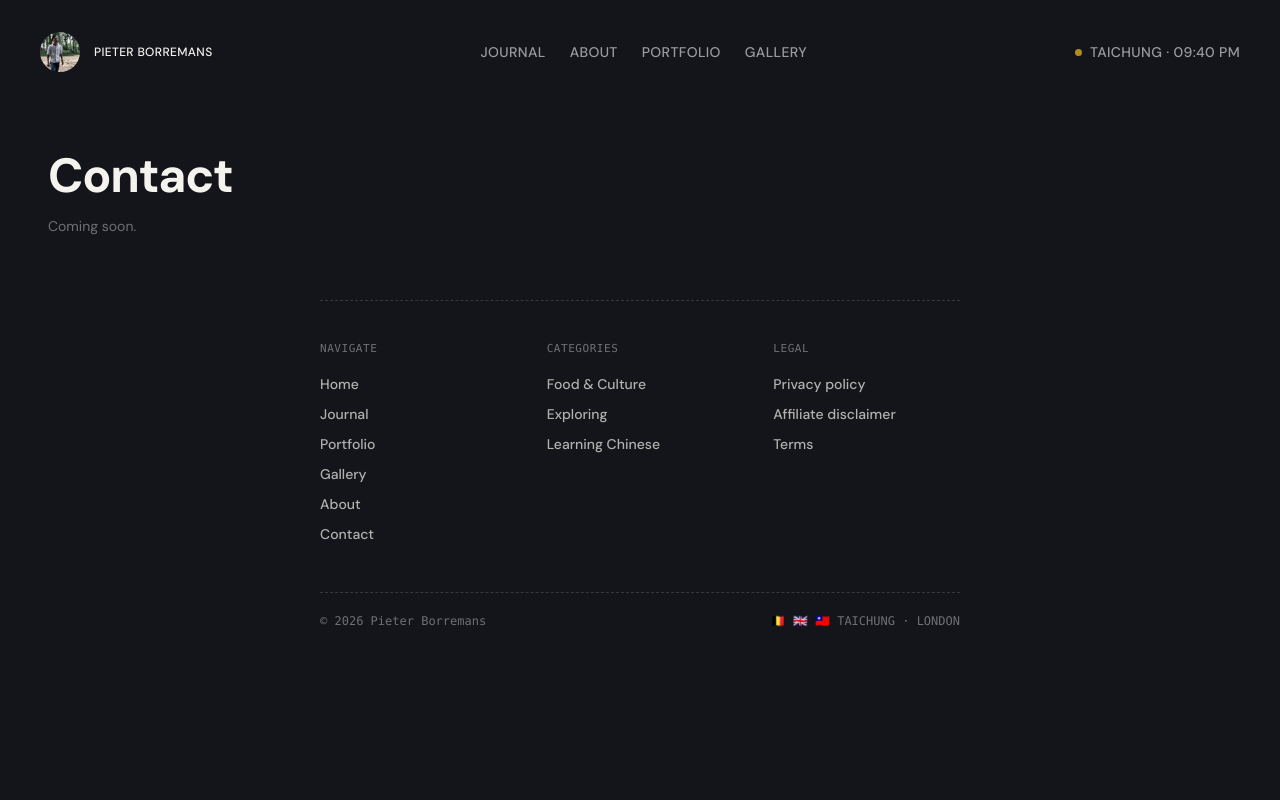
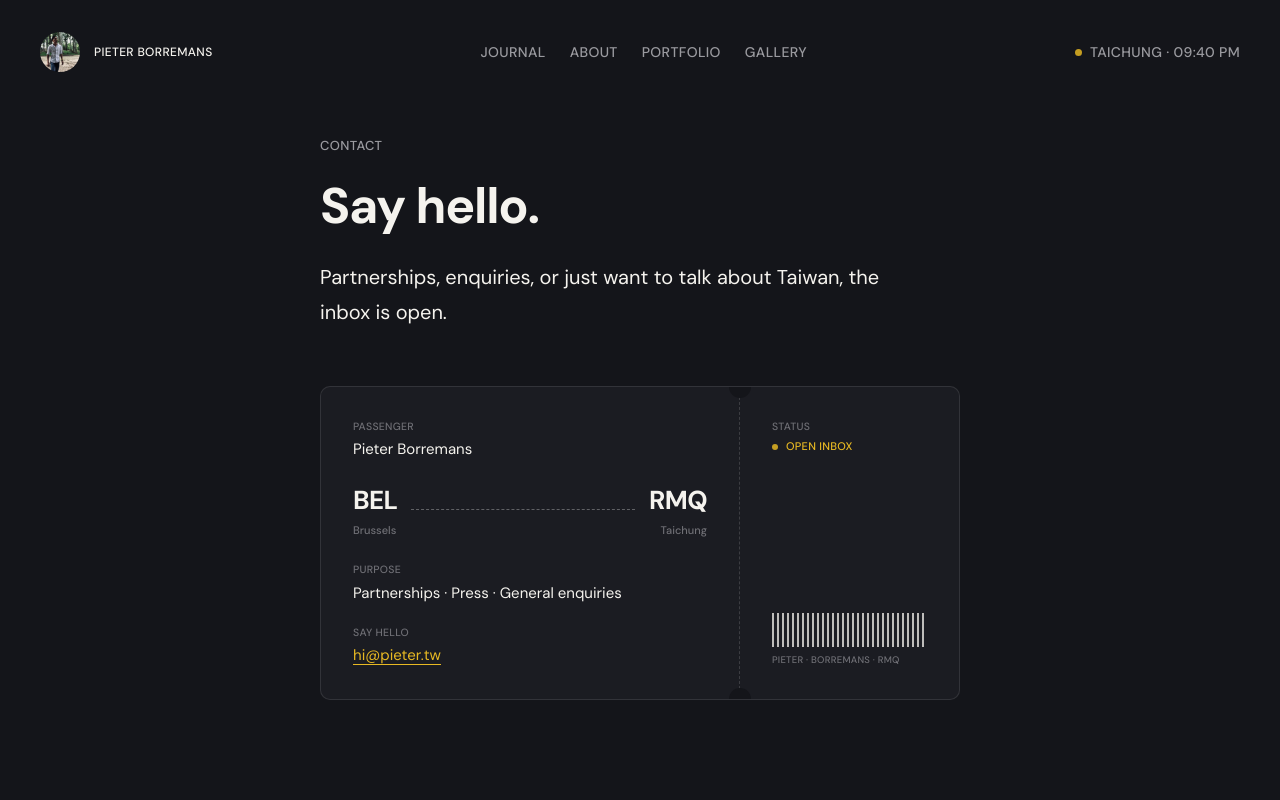
Before and after one commit to sillyledger/personal, a Next.js app: page /contact in a window 1280 px wide. Shown: the top 800 px of the page. Built offline with nearby package versions, Linux system fonts and the light colour scheme.

Commit message:
Update page.tsx

```diff
--- a/app/contact/page.tsx
+++ b/app/contact/page.tsx
@@ -1,9 +1,122 @@
-export default function Page() {
+import type { Metadata } from "next";
+
+export const metadata: Metadata = {
+  title: "Contact | Pieter Borremans",
+  description: "Get in touch — partnerships, press, or general enquiries.",
+};
+
+export default function ContactPage() {
   return (
-    <main className="px-12">
-      <div className="max-w-[1300px] mx-auto pt-20">
-        <h1 className="text-5xl font-bold tracking-tight text-ink">Contact</h1>
-        <p className="mt-4 text-faint text-sm">Coming soon.</p>
+    <main className="max-w-[720px] mx-auto px-10 pt-16 pb-24">
+      <style>{`
+        .pass-stub::before,
+        .pass-stub::after {
+          content: "";
+          position: absolute;
+          left: -11px;
+          width: 22px;
+          height: 22px;
+          border-radius: 50%;
+          background: #14151A;
+        }
+        .pass-stub::before { top: -11px; }
+        .pass-stub::after { bottom: -11px; }
+        .barcode {
+          height: 34px;
+          background: repeating-linear-gradient(
+            90deg,
+            #F5F3EE 0px,
+            #F5F3EE 2px,
+            transparent 2px,
+            transparent 5px
+          );
+          opacity: 0.75;
+        }
+      `}</style>
+
+      <div className="text-[13px] font-medium tracking-wide text-muted uppercase mb-5">
+        Contact
+      </div>
+
+      <h1 className="font-display font-bold text-[clamp(30px,4.6vw,50px)] leading-[1.2] tracking-tight text-ink max-w-[560px]">
+        Say hello.
+      </h1>
+
+      <p className="mt-6 text-body text-ink max-w-[560px]">
+        Partnerships, enquiries, or just want to talk about Taiwan, the
+        inbox is open.
+      </p>
+
+      {/* ---------- boarding pass ---------- */}
+      <div className="mt-14 flex flex-col sm:flex-row border border-white/10 rounded-[10px] bg-card overflow-hidden">
+        <div className="flex-1 p-8">
+          <div className="mb-5">
+            <div className="text-[10.5px] font-medium tracking-wide uppercase text-faint">
+              Passenger
+            </div>
+            <div className="text-[15px] mt-1 text-ink">Pieter Borremans</div>
+          </div>
+
+          <div className="flex items-center gap-3.5 mb-6">
+            <div>
+              <div className="font-display font-bold text-[26px] tracking-tight text-ink">
+                BEL
+              </div>
+              <div className="text-[11px] font-medium text-faint mt-0.5">
+                Brussels
+              </div>
+            </div>
+            <div className="flex-1 h-px border-t border-dashed border-white/30" />
+            <div className="text-right">
+              <div className="font-display font-bold text-[26px] tracking-tight text-ink">
+                RMQ
+              </div>
+              <div className="text-[11px] font-medium text-faint mt-0.5">
+                Taichung
+              </div>
+            </div>
+          </div>
+
+          <div className="mb-5">
+            <div className="text-[10.5px] font-medium tracking-wide uppercase text-faint">
+              Purpose
+            </div>
+            <div className="text-[15px] mt-1 text-ink">
+              Partnerships · Press · General enquiries
+            </div>
+          </div>
+
+          <div>
+            <div className="text-[10.5px] font-medium tracking-wide uppercase text-faint">
+              Say hello
+            </div>
+            <a
+              href="mailto:hi@pieter.tw"
+              className="text-[15px] mt-1 inline-block text-accent underline decoration-1 underline-offset-4 hover:opacity-70 transition-opacity"
+            >
+              hi@pieter.tw
+            </a>
+          </div>
+        </div>
+
+        <div className="pass-stub relative w-full sm:w-[220px] p-8 flex flex-col justify-between border-t sm:border-t-0 sm:border-l border-dashed border-white/15">
+          <div>
+            <div className="text-[10.5px] font-medium tracking-wide uppercase text-faint">
+              Status
+            </div>
+            <div className="flex items-center gap-2 mt-1 text-[11px] font-medium tracking-wide uppercase text-gold">
+              <span className="w-1.5 h-1.5 rounded-full bg-gold animate-pulse" />
+              Open inbox
+            </div>
+          </div>
+
+          <div>
+            <div className="barcode" />
+            <div className="text-[9.5px] font-medium text-faint mt-1.5 tracking-wide">
+              PIETER · BORREMANS · RMQ
+            </div>
+          </div>
+        </div>
       </div>
     </main>
   );
```
